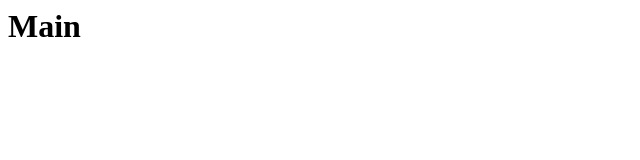
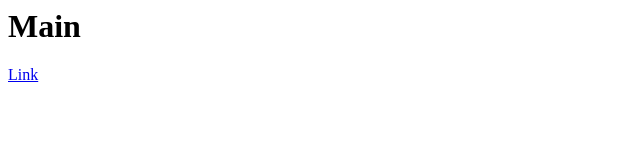
Before and after one commit to raj-p1/Project3-calc-flask-ng, a plain HTML site: page index.html in a window 1280 px wide. Shown: the full height of the page, 0-640 px from the left. Drawn offline with Linux system fonts and the light colour scheme.

```diff
--- a/index.html
+++ b/index.html
@@ -1,5 +1,5 @@
 <h1>Main</h1>
 
 <p>
-<a href="app/templates/index.html"></a>
+<a href="app/templates/index.html">Link</a>
     </p>
```
